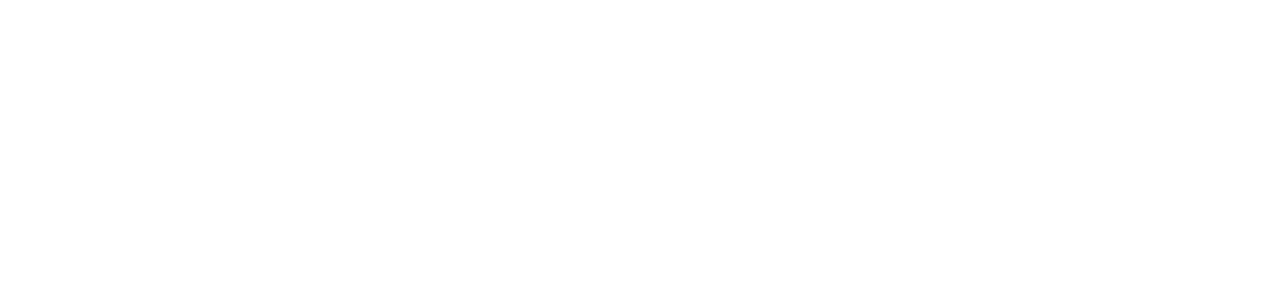
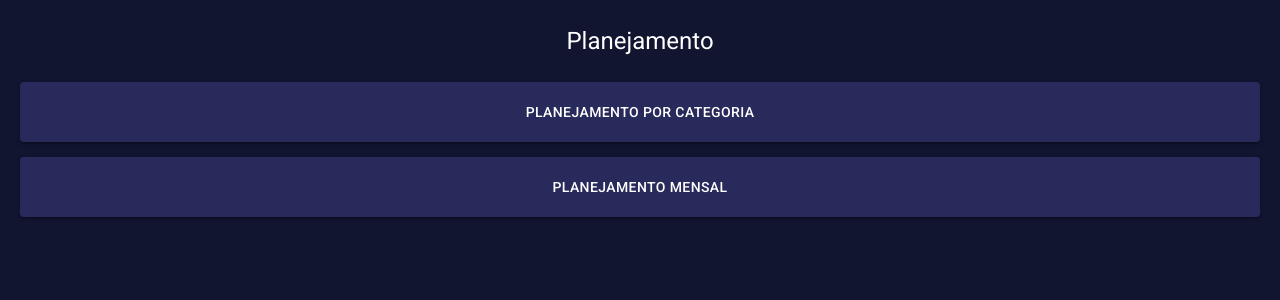
Before and after one commit to SarahBezerra/COIN_front, a React (Create React App) app: page /planning in a window 1280 px wide. Before the commit this address had no page. Shown: the top 300 px of the page. Built offline with nearby package versions, Linux system fonts and the light colour scheme.

Commit message:
layout: planning page

```diff
--- a/src/App.tsx
+++ b/src/App.tsx
@@ -8,6 +8,7 @@
 import SpendMoney from "./pages/SpendMoneyPage";
 import DepositMoney from "./pages/DepositMoneyPage";
 import Home from "./pages/HomePage";
+import Planning from "./pages/PlanningPage";
 
 function App() {
   const theme = createTheme({
@@ -32,6 +33,7 @@
               <Route path="/register/spend-money" element={<SpendMoney />} />
               <Route path="/register/deposit-money" element={<DepositMoney />} />
               <Route path="/home" element={<Home />} />
+              <Route path="/planning" element={<Planning />} />
             </Routes>
           </BrowserRouter>
         </AuthProvider>
--- a/src/components/DescriptionOfPayments/index.jsx
+++ b/src/components/DescriptionOfPayments/index.jsx
@@ -8,7 +8,7 @@
       borderRadius: "0 0 20px 20px",
       position: "fixed",
       backgroundColor: "#f8f8f8",
-      boxShadow: "3px 4px 8px 0px #b8b8b8a0",
+      boxShadow: "5px 5px 20px 70px rgba(0,0,0,0.6)",
       overflowY: "scroll",
     },
     top: {
@@ -21,6 +21,7 @@
       right: "0px",
       left: "0px",
       top: "15px",
+      zIndex: "2",
     },
     return: {
       color: "#fff",
--- a/src/components/Navbar/index.jsx
+++ b/src/components/Navbar/index.jsx
@@ -1,4 +1,8 @@
+import { useNavigate } from "react-router-dom";
+
 export default function Navbar() {
+  const navigate = useNavigate();
+
   const style = {
     box: {
       position: "fixed",
@@ -31,7 +35,13 @@
       <ion-icon name="chatbubbles-outline" style={style.icon}></ion-icon>
       <button style={style.button}>+</button>
       <ion-icon name="pie-chart-outline" style={style.icon}></ion-icon>
-      <ion-icon name="clipboard-outline" style={style.icon}></ion-icon>
+      <ion-icon
+        name="clipboard-outline"
+        style={style.icon}
+        onClick={() => {
+          navigate("/planning");
+        }}
+      ></ion-icon>
     </div>
   );
 }
--- /dev/null
+++ b/src/pages/PlanningPage.jsx
@@ -0,0 +1,40 @@
+import { Box, Typography, Button } from "@mui/material/";
+
+const styles = {
+  box: {
+    height: "100vh",
+    width: "100%",
+    backgroundColor: "#121530",
+    textAlign: "center",
+    padding: "25px 20px",
+    flexDirection: "column",
+  },
+  title: {
+    marginBottom: "25px",
+    color: "#fff",
+  },
+  buttom: {
+    height: "60px",
+    width: "100%",
+    marginBottom: "15px",
+    backgroundColor: "#272a5a",
+  },
+};
+
+function Planning() {
+  return (
+    <Box style={styles.box}>
+      <Typography sx={styles.title} variant="h5" component="h1">
+        Planejamento
+      </Typography>
+      <Button variant="contained" style={styles.buttom}>
+        Planejamento por Categoria
+      </Button>
+      <Button variant="contained" style={styles.buttom}>
+        Planejamento Mensal
+      </Button>
+    </Box>
+  );
+}
+
+export default Planning;
```
